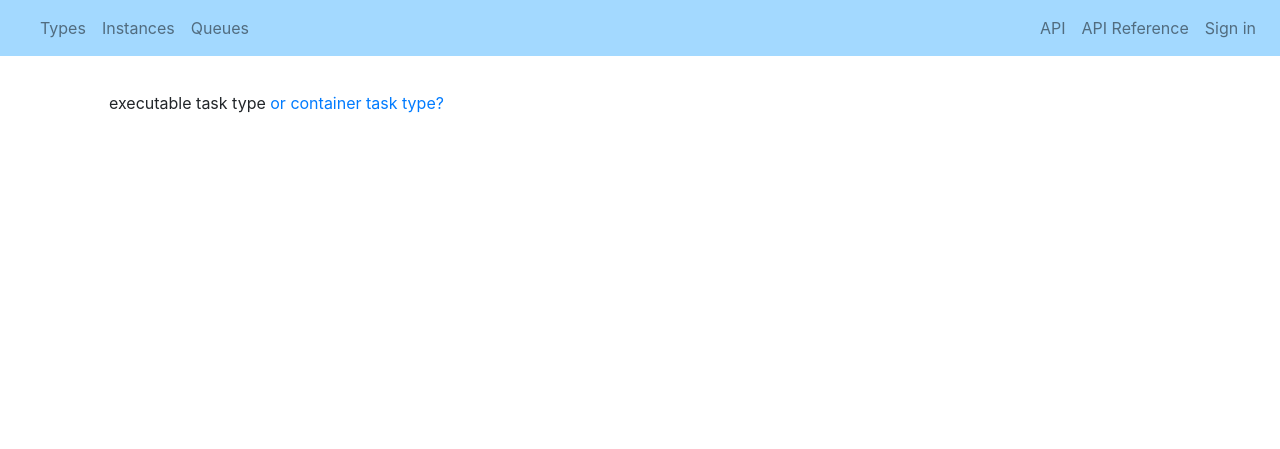
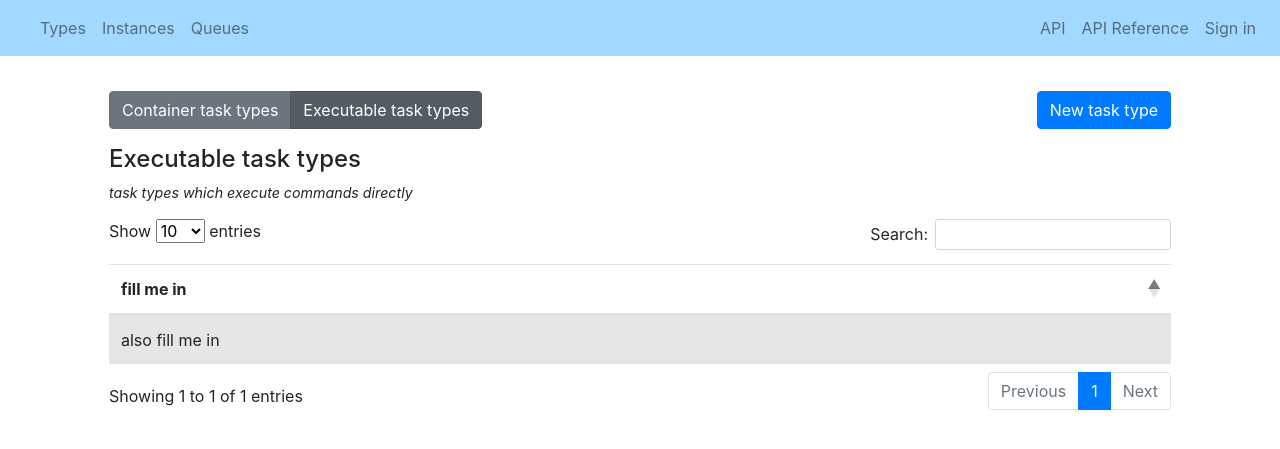
Before and after one commit to saltant-org/saltant, a Django app: template frontend/templates/frontend/executabletasktype_list.html in a window 1280 px wide. Shown: the top 449 px of the page. Run offline with Django 3.2, Linux system fonts and the light colour scheme; the template is opened without the code that fills it, so the values that code supplies are empty; some libraries are stand-ins or nearby versions.

Commit message:
Add template for listing task types

```diff
--- /dev/null
+++ b/frontend/templates/frontend/base_tasktype_list.html
@@ -0,0 +1,48 @@
+{% extends "frontend/base.html" %}
+
+{% block content %}
+	<div class="model-list-name-container">
+		<div>
+			<div class="btn-group" style="margin-bottom: 1em;">
+				{% block typetogglebuttons %}
+					<a class="btn btn-secondary active" role="button">Container task types</a>
+					<a class="btn btn-secondary" href="{% url "executabletasktype-list" %}" role="button">Executable task types</a>
+				{% endblock %}
+			</div>
+
+			<h4>{% block heading %}Fill in this heading{% endblock %}</h4>
+
+			<div class="small-italic-text">
+				{% block description %}Fill in this description{% endblock %}
+			</div>
+		</div>
+
+		<div>
+			<a class="btn btn-primary" href="{% block createtasktype_url %}#{% endblock %}" role="button">New task type</a>
+		</div>
+	</div>
+
+	<table id="tasktype-table" class="table table-striped">
+		{% block tasktypetable %}
+		<thead>
+			<tr>
+				<th>fill me in</th>
+			</tr>
+		</thead>
+		<tbody>
+				<tr>
+					<td>also fill me in</td>
+				</tr>
+		</tbody>
+		{% endblock %}
+	</table>
+
+{% endblock %}
+
+{% block scripts %}
+	<script>
+		$(document).ready(function() {
+			$('#tasktype-table').DataTable();
+		} );
+	</script>
+{% endblock %}
--- a/frontend/templates/frontend/executabletasktype_list.html
+++ b/frontend/templates/frontend/executabletasktype_list.html
@@ -1,7 +1,12 @@
-{% extends "frontend/base.html" %}
+{% extends "frontend/base_tasktype_list.html" %}
 
-{% block content %}
-executable task type
+{% block subtitle %} - executable task types{% endblock %}
 
-<a href="{% url "containertasktype-list" %}">or container task type?</a>
+{% block heading %}Executable task types{% endblock %}
+
+{% block description %}task types which execute commands directly{% endblock %}
+
+{% block typetogglebuttons %}
+	<a class="btn btn-secondary" href="{% url "containertasktype-list" %}" role="button">Container task types</a>
+	<a class="btn btn-secondary active" role="button">Executable task types</a>
 {% endblock %}
```
Also changed, not shown: frontend/templates/frontend/containertasktype_list.html (+9 -4 lines).
